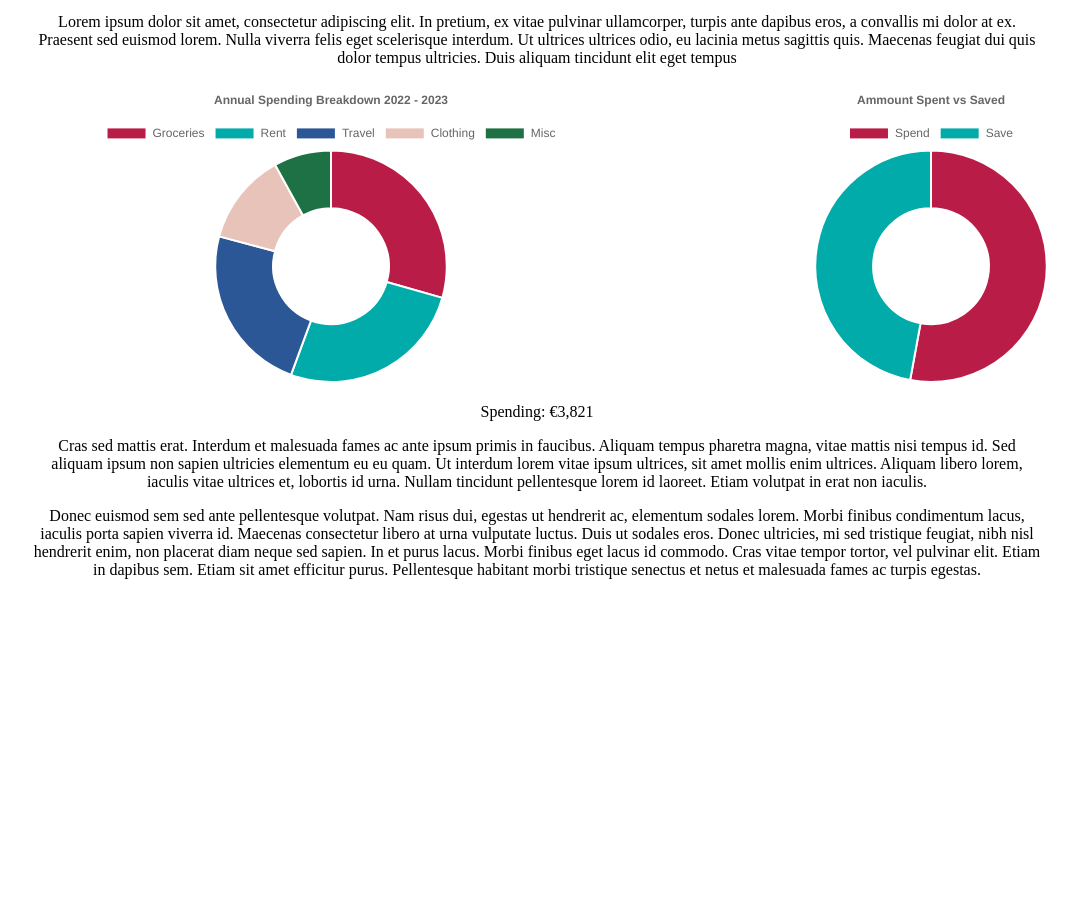
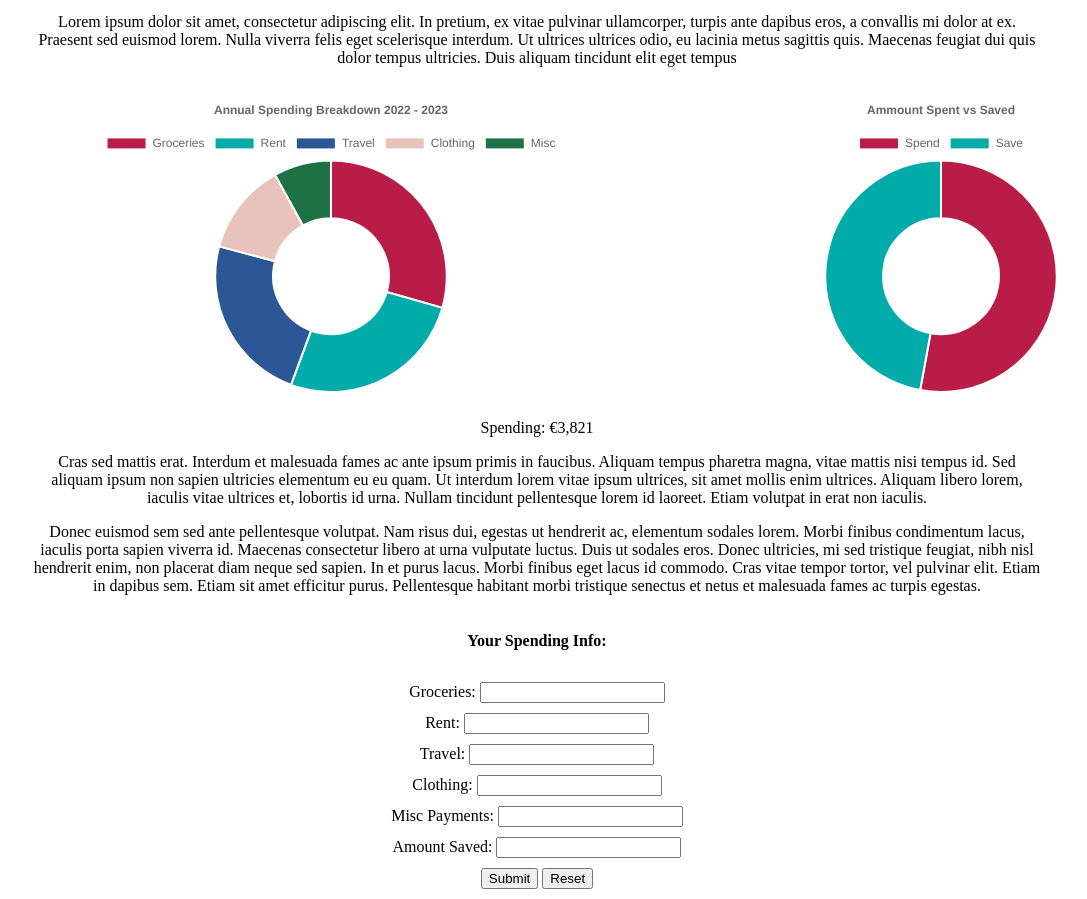
Before and after one commit to CallumDennisIE/test-chartjs, a plain HTML site: page index.html in a window 1280 px wide. Shown: the part 93-992 px from the top of the page, without its empty margins (103-1190 px from the left). Before the commit the page ends 800 px from the top, so only its background shows below. Drawn offline with nearby package versions, Linux system fonts and the light colour scheme.

Commit message:
feat: add form section to input values

```diff
--- a/assets/css/style.css
+++ b/assets/css/style.css
@@ -45,3 +45,32 @@ header {
 header a:hover {
     text-decoration: underline;
 }
+
+/* Standard positional styling for flex containers */
+.flex-container {
+    display: flex;
+    flex-direction: column;
+    gap: 10px;
+    margin-top: 10px;
+    margin-bottom: 10px;
+}
+
+.flex-row {
+    flex-direction: row;
+}
+
+/* Standard styling for flex items */
+.flex-item {
+    padding: 10px;
+    background-color: lightgray;
+    /* Adds a black box-shadow */
+    box-shadow: 5px 5px 5px black;
+    /* Rounds corners of the flex-items */
+    border-radius: 20px;
+}
+
+#form-container {
+    flex-wrap: wrap;
+    align-content: center;
+    justify-content: space-around;
+}
--- a/index.html
+++ b/index.html
@@ -24,7 +24,7 @@
         </section>
 
         <div class="center">
-            <div class="flex-container">
+            <div class="flex-container flex-row">
                 <canvas id="spending" style="width:100%;max-width:600px"></canvas>
                 <canvas id="spendSave" style="width:100%;max-width:600px"></canvas>
             </div>
@@ -34,6 +34,47 @@
             <p>Spending: &euro;3,821</p>
             <p>Cras sed mattis erat. Interdum et malesuada fames ac ante ipsum primis in faucibus. Aliquam tempus pharetra magna, vitae mattis nisi tempus id. Sed aliquam ipsum non sapien ultricies elementum eu eu quam. Ut interdum lorem vitae ipsum ultrices, sit amet mollis enim ultrices. Aliquam libero lorem, iaculis vitae ultrices et, lobortis id urna. Nullam tincidunt pellentesque lorem id laoreet. Etiam volutpat in erat non iaculis.</p>
             <p>Donec euismod sem sed ante pellentesque volutpat. Nam risus dui, egestas ut hendrerit ac, elementum sodales lorem. Morbi finibus condimentum lacus, iaculis porta sapien viverra id. Maecenas consectetur libero at urna vulputate luctus. Duis ut sodales eros. Donec ultricies, mi sed tristique feugiat, nibh nisl hendrerit enim, non placerat diam neque sed sapien. In et purus lacus. Morbi finibus eget lacus id commodo. Cras vitae tempor tortor, vel pulvinar elit. Etiam in dapibus sem. Etiam sit amet efficitur purus. Pellentesque habitant morbi tristique senectus et netus et malesuada fames ac turpis egestas.</p>
+        </section>
+
+        <section>
+            <form id="form-box" action="index.html" method="GET" >
+                <div class="flex-container" id="form-container">
+                    <h4>Your Spending Info:</h4>
+                    <div>
+                        <label for="groceries">Groceries:</label>
+                        <input type="number" id="groceries" name="groceries">
+                    </div>
+                    <div>
+                        <label for="rent">Rent:</label>
+                        <input type="number" id="rent" name="rent">
+                    </div>
+
+                    <div>
+                        <label for="travel">Travel:</label>
+                        <input type="number" id="travel" name="travel">
+                    </div>
+
+                    <div>
+                        <label for="clothing">Clothing:</label>
+                        <input type="number" id="clothing" name="clothing">
+                    </div>
+
+                    <div>
+                        <label for="misc">Misc Payments:</label>
+                        <input type="number" id="misc" name="misc">
+                    </div>
+
+                    <div>
+                        <label for="saved">Amount Saved:</label>
+                        <input type="number" id="saved" name="saved">
+                    </div>
+
+                    <div class="center">
+                        <input type="submit" value="Submit" class="form-button">
+                        <input type="reset" value="Reset" class="form-button">
+                    </div>
+
+            </form>
         </section>
     </main>
 
```
